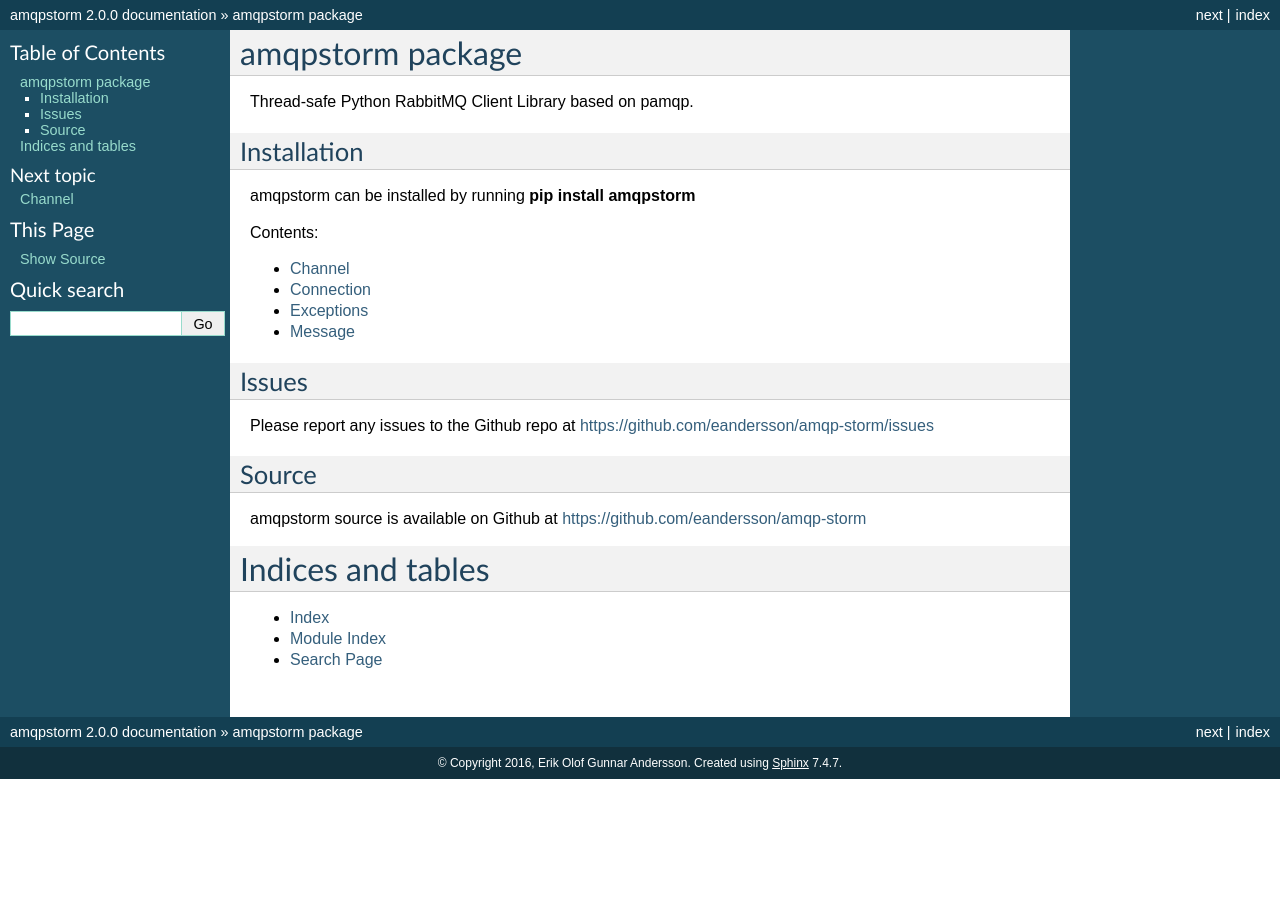
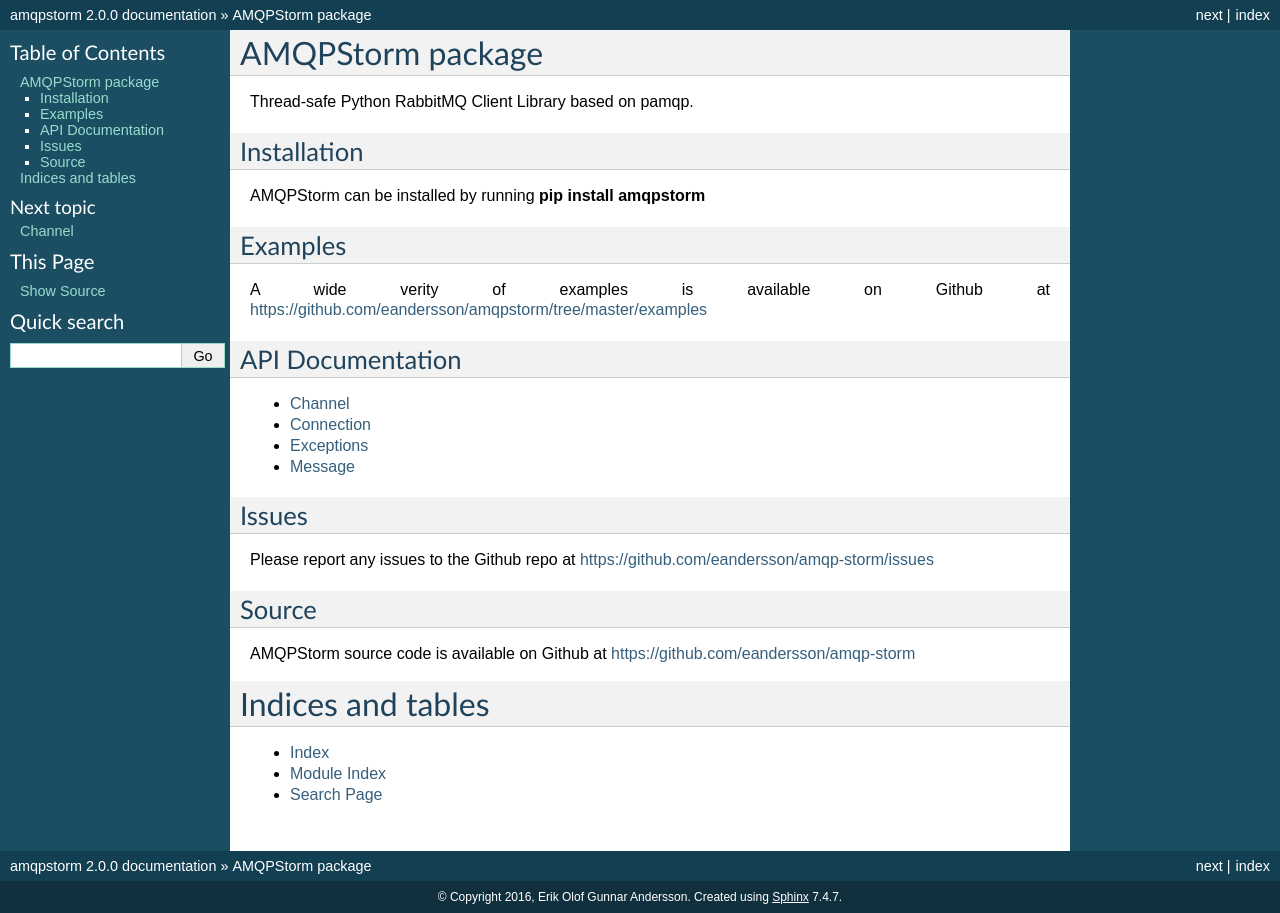
Before and after one commit to eandersson/amqpstorm, a Sphinx documentation site: the page built from docs/index.rst, in a window 1280 px wide. Built offline with Sphinx 7.4.7, drawn with Linux system fonts in a browser that asks for light colours.

Commit message:
Updating documentation

```diff
--- a/README.rst
+++ b/README.rst
@@ -9,7 +9,7 @@
 AMQP-Storm is a library designed to be consistent, stable and thread-safe.
 
 - 100% Unit-test Coverage!
-- Supports Python 2.6, 2.7 and Python 3+.
+- Supports Python 2.6, 2.7 and Python 3.3+.
 - When using a SSL connection, TLSv1 or higher is required.
 
 Documentation
--- a/docs/index.rst
+++ b/docs/index.rst
@@ -3,15 +3,20 @@
    You can adapt this file completely to your liking, but it should at least
    contain the root `toctree` directive.
 
-amqpstorm package
+AMQPStorm package
 =================
 Thread-safe Python RabbitMQ Client Library based on pamqp.
 
 Installation
 ------------
-amqpstorm can be installed by running :command:`pip install amqpstorm`
+AMQPStorm can be installed by running :command:`pip install amqpstorm`
 
-Contents:
+Examples
+--------
+A wide verity of examples is available on Github at `https://github.com/eandersson/amqpstorm/tree/master/examples <https://github.com/eandersson/amqpstorm/tree/master/examples>`_
+
+API Documentation
+-----------------
 
 .. toctree::
    :glob:
@@ -25,7 +30,7 @@
 
 Source
 ------
-amqpstorm source is available on Github at  `https://github.com/eandersson/amqp-storm <https://github.com/eandersson/amqp-storm>`_
+AMQPStorm source code is available on Github at  `https://github.com/eandersson/amqp-storm <https://github.com/eandersson/amqp-storm>`_
 
 Indices and tables
 ==================
```
Also changed, not shown: setup.py (+4 -6 lines).
